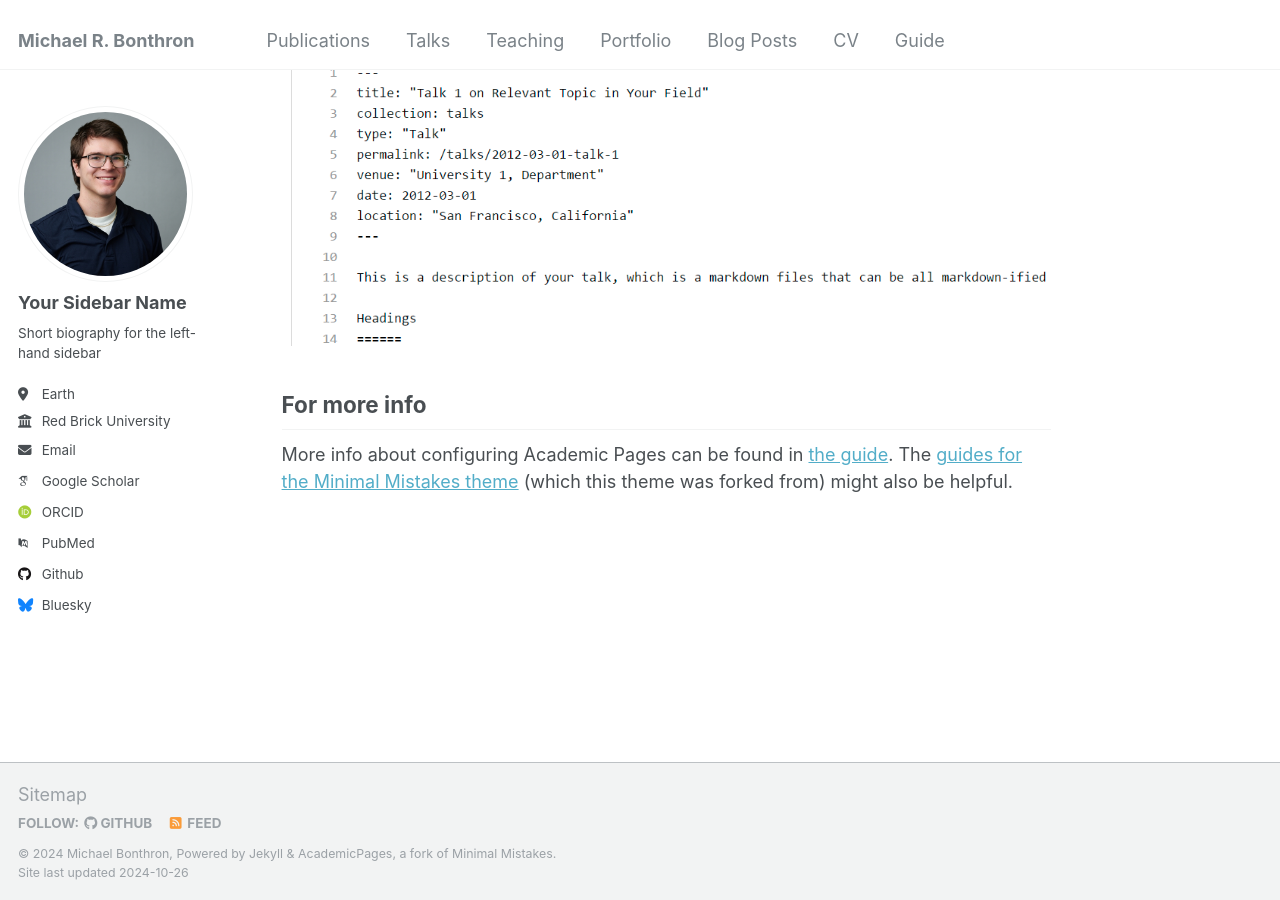
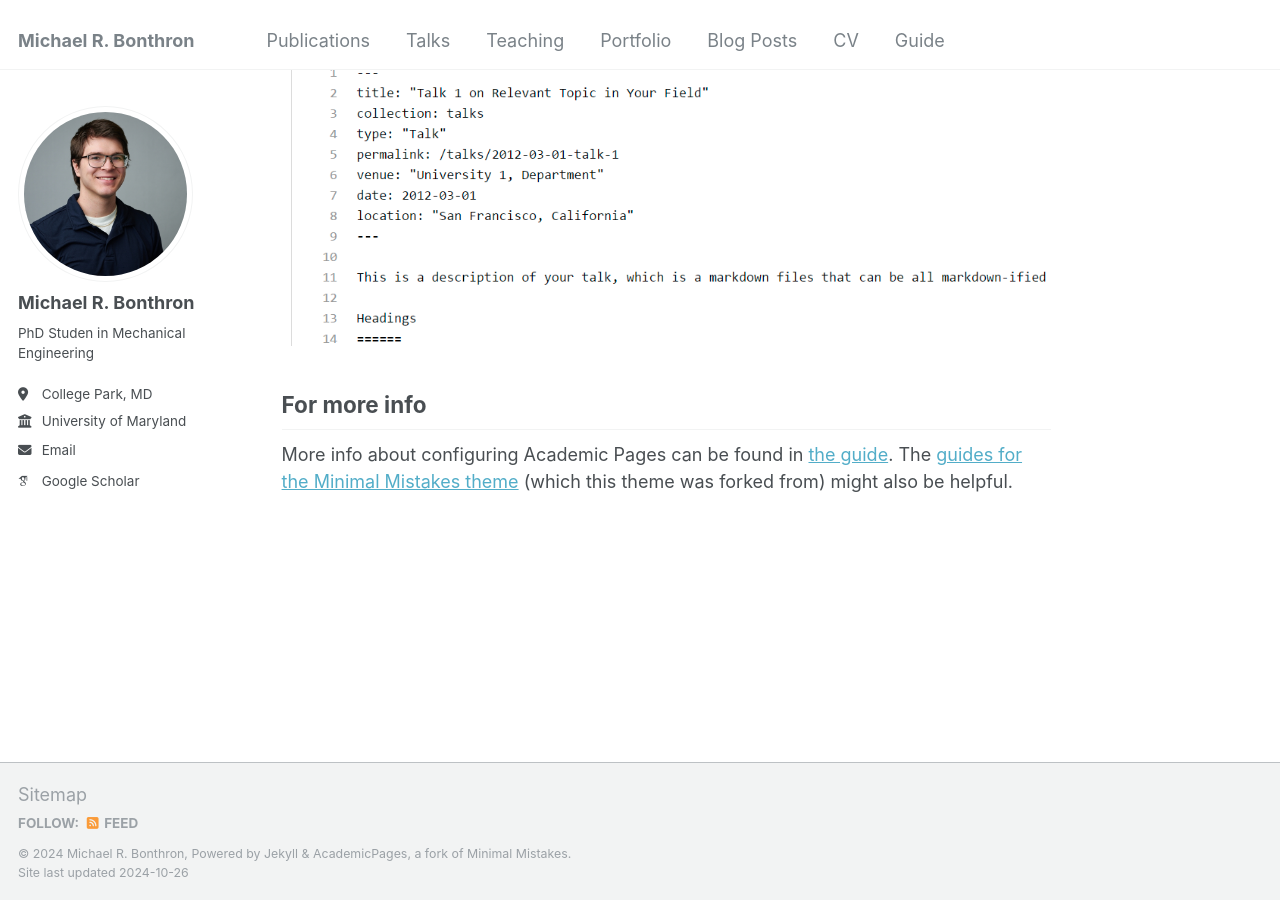
Before and after one commit to mbonthron/mbonthron.github.io, a Jekyll site: the page built from _pages/about.md, in a window 1280 px wide and 900 px high, scrolled down 2643 px. Built offline with Jekyll 4.4.1, drawn with Linux system fonts in a browser that asks for light colours; some web fonts are replaced.

Commit message:
Update _config.yml

```diff
--- a/_config.yml
+++ b/_config.yml
@@ -10,8 +10,8 @@
 locale                   : "en-US"
 title                    : "Michael R. Bonthron"
 title_separator          : "-"
-name                     : &name "Michael Bonthron"
-description              : &description "personal description"
+name                     : &name "Michael R. Bonthron"
+description              : &description "Portfolio of Michael R. Bonthron"
 url                      : https://mbonthron.github.io # the base hostname & protocol for your site e.g. "https://mmistakes.github.io"
 baseurl                  : "" # the subpath of your site, e.g. "/blog"
 repository               : "academicpages/academicpages.github.io"
@@ -22,33 +22,33 @@ repository               : "academicpages/academicpages.github.io"
 author:
   # Biographic information
   avatar           : "profile.png"
-  name             : "Your Sidebar Name"
+  name             : "Michael R. Bonthron"
   pronouns         : # example: "she/her"
-  bio              : "Short biography for the left-hand sidebar"
-  location         : "Earth"
-  employer         : "Red Brick University"
+  bio              : "PhD Studen in Mechanical Engineering"
+  location         : "College Park, MD"
+  employer         : "University of Maryland"
   uri              : # URL
-  email            : "none@example.org"
+  email            : "mbonthro@umd.edu"
 
   # Academic websites
   arxiv            : # URL - Update with the correct link to your profile
-  googlescholar    : "https://scholar.google.com/citations?user=PS_CX0AAAAAJ"
+  googlescholar    : "https://scholar.google.com/citations?user=BjrgtiIAAAAJ&hl=en&oi=ao"
   impactstory      : # URL
-  orcid            : "http://orcid.org/yourorcidurl"
+  orcid            : # "http://orcid.org/yourorcidurl"
   semantic         : # URL
-  pubmed           : "https://www.ncbi.nlm.nih.gov/pubmed/?term=john+snow"
+  pubmed           : # "https://www.ncbi.nlm.nih.gov/pubmed/?term=john+snow"
   researchgate     : # URL
 
   # Repositories and software development
   bitbucket        : # Username - Update with your username on the site
   codepen          : # Username
   dribbble         : # Username
-  github           : "academicpages"
+  github           : # "academicpages"
   kaggle           : # Username
   stackoverflow    : # User number or user number and name (i.e., use "1" or "1/jeff-atwood")
 
   # Social media
-  bluesky          : "bsky.app" # Replace this with you Bluesky username
+  bluesky          : # "bsky.app" # Replace this with you Bluesky username
   facebook         : # Username
   flickr           : # Username
   foursquare       : # Username
```
